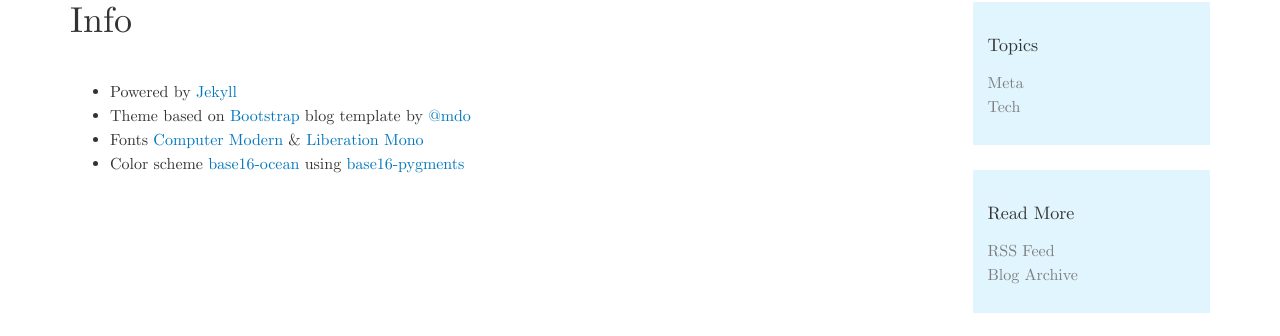
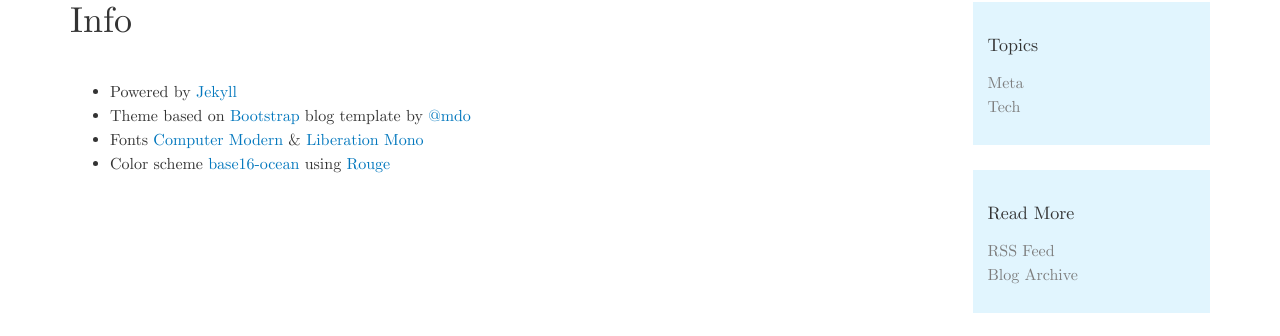
Before and after one commit to davidzchen/davidzchen.github.io, a Jekyll site: the page built from info.html, in a window 1280 px wide. Shown: the part 123-459 px from the top of the page. Built offline with Jekyll 4.4.1, drawn with Linux system fonts in a browser that asks for light colours; Markdown is read by kramdown in place of the engine named in the settings.

Commit message:
Update Info page.

```diff
--- a/info.html
+++ b/info.html
@@ -11,5 +11,5 @@ title: dzc
   <li>Powered by <a href="http://jekyllrb.com/" target="_blank">Jekyll</a></li>
   <li>Theme based on <a href="http://getbootstrap.com/" target="_blank">Bootstrap</a> blog template by <a href="https://twitter.com/mdo" target="_blank">@mdo</a></li>
   <li>Fonts <a href="http://checkmyworking.com/cm-web-fonts/" target="_blank">Computer Modern</a> &amp; <a href="https://fedorahosted.org/liberation-fonts/" target="_blank">Liberation Mono</a></li>
-  <li>Color scheme <a href="http://chriskempson.github.io/base16/#ocean" target="_blank">base16-ocean</a> using <a href="https://github.com/idleberg/base16-pygments" target="_blank">base16-pygments</a></li>
+  <li>Color scheme <a href="http://chriskempson.github.io/base16/#ocean" target="_blank">base16-ocean</a> using <a href="http://rouge.jneen.net/" target="_blank">Rouge</a></li>
 </ul>
```
